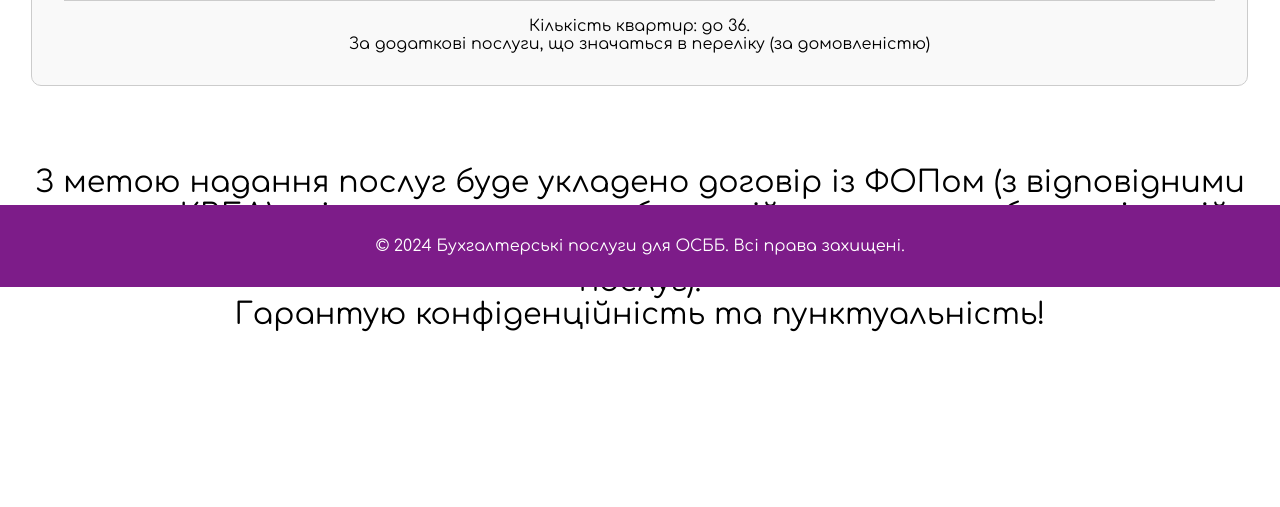
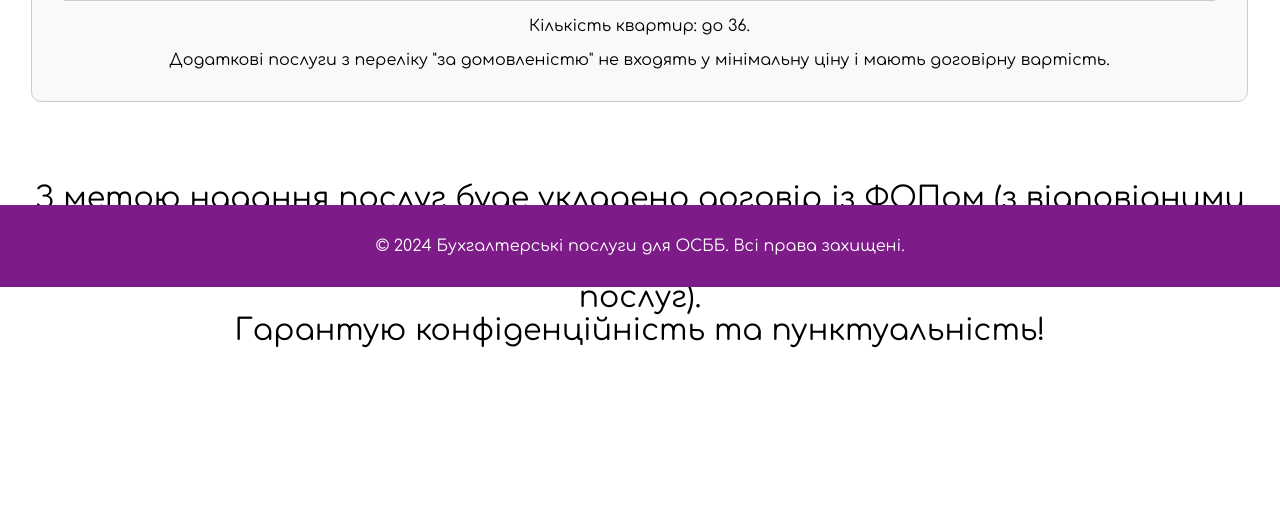
Before and after one commit to vincalw78/osbb-website, a plain HTML site: page prices.html in a window 1280 px wide. Shown: the part 513-1020 px from the top of the page. Drawn offline with nearby package versions, Linux system fonts and the light colour scheme.

Commit message:
Update prices.html

```diff
--- a/prices.html
+++ b/prices.html
@@ -31,7 +31,8 @@
                     <hr>
                     <p class="price">1200 грн <span>за 1 місяць</span></p>
                     <hr>
-                    <p>Кількість квартир: до 36. <br> За додаткові послуги, що значаться в переліку (за домовленістю)</p>
+                    <p>Кількість квартир: до 36.</p>
+                    <p class="additional-info">Додаткові послуги з переліку "за домовленістю" не входять у мінімальну ціну і мають договірну вартість.</p>
                 </div>
             </div>
             <p class="info-text bottom-text" data-aos="fade-up">
```
